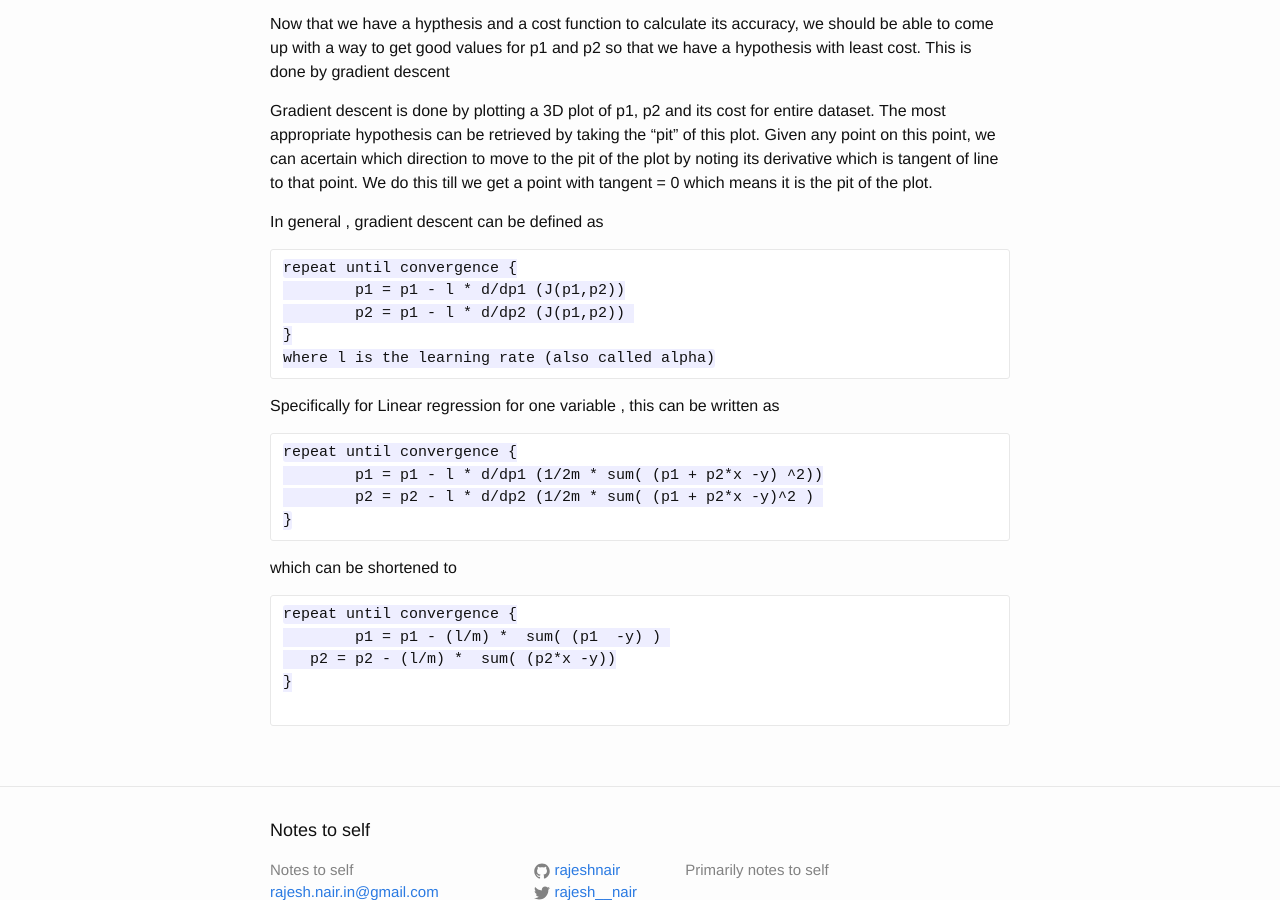
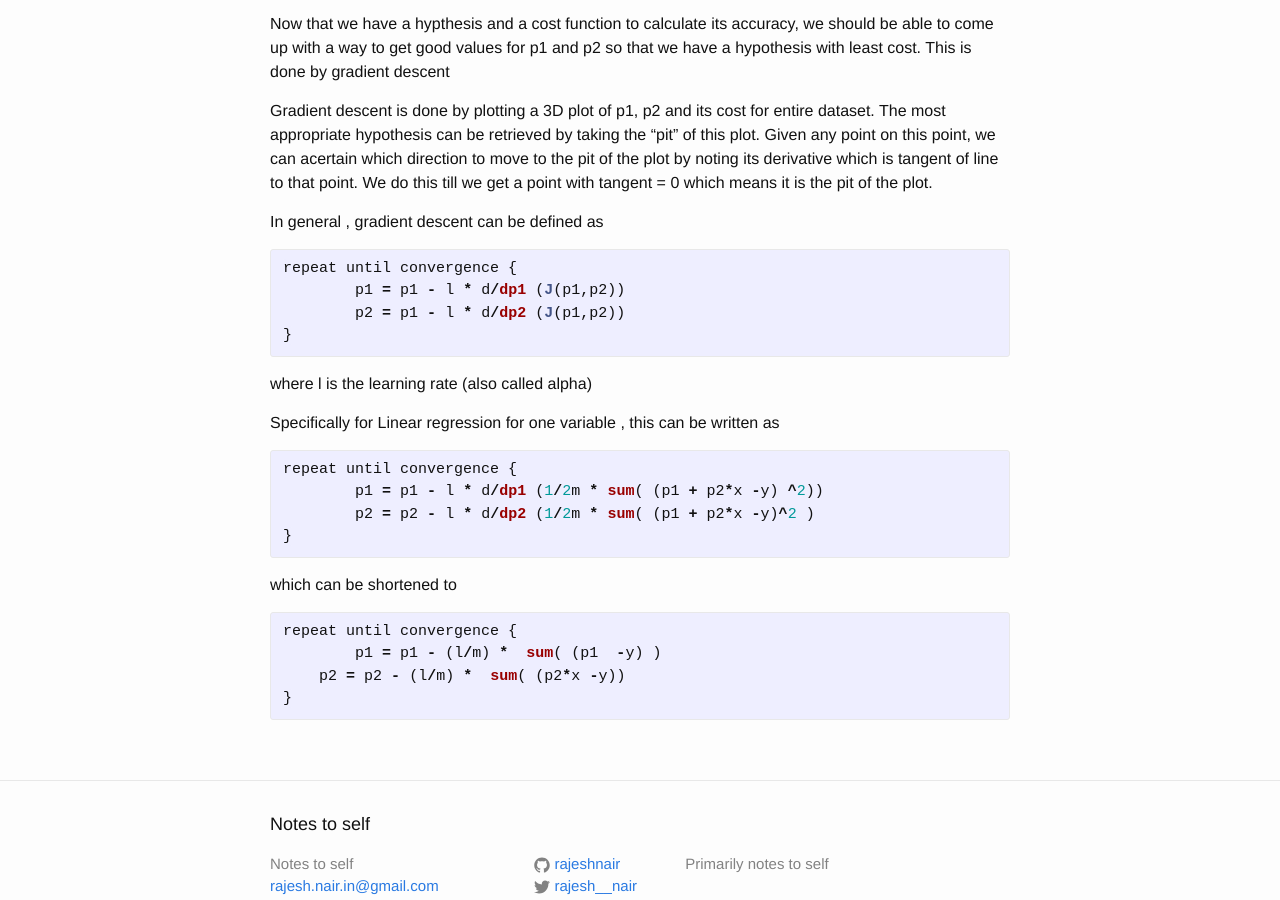
Before and after one commit to rajeshnair/rajeshnair.github.io, a Jekyll site: the page built from _posts/2013-10-20-Machine-learning.markdown, in a window 1280 px wide and 900 px high, scrolled down 1270 px. Built offline with Jekyll 4.4.1, drawn with Linux system fonts in a browser that asks for light colours.

Commit message:
better formatting

`````diff
--- a/_posts/2013-10-20-Machine-learning.markdown
+++ b/_posts/2013-10-20-Machine-learning.markdown
@@ -57,29 +57,28 @@ Now that we have a hypthesis and a cost function to calculate its accuracy, we s
 Gradient descent is done by plotting a 3D plot of p1, p2 and its cost for entire dataset. The most appropriate hypothesis can be retrieved by taking the "pit" of this plot. Given any point on this point, we can acertain which direction to move to the pit of the plot by noting its derivative which is tangent of line to that point. We do this till we get a point with tangent = 0 which means it is the pit of the plot.
 
 In general , gradient descent can be defined as
-````
+{% highlight python %}
 repeat until convergence {
 	p1 = p1 - l * d/dp1 (J(p1,p2))
 	p2 = p1 - l * d/dp2 (J(p1,p2))
 }
+{% endhighlight %}
 where l is the learning rate (also called alpha)
-````
 
 Specifically for Linear regression for one variable , this can be written as
 
-````
+{% highlight python %}
 repeat until convergence {
 	p1 = p1 - l * d/dp1 (1/2m * sum( (p1 + p2*x -y) ^2))
 	p2 = p2 - l * d/dp2 (1/2m * sum( (p1 + p2*x -y)^2 )
 }
-````
+{% endhighlight %}
 
 which can be shortened to
 
-````
+{% highlight python %}
 repeat until convergence {
 	p1 = p1 - (l/m) *  sum( (p1  -y) )
-   p2 = p2 - (l/m) *  sum( (p2*x -y))
+    p2 = p2 - (l/m) *  sum( (p2*x -y))
 }
-
-````
+{% endhighlight %}
`````
